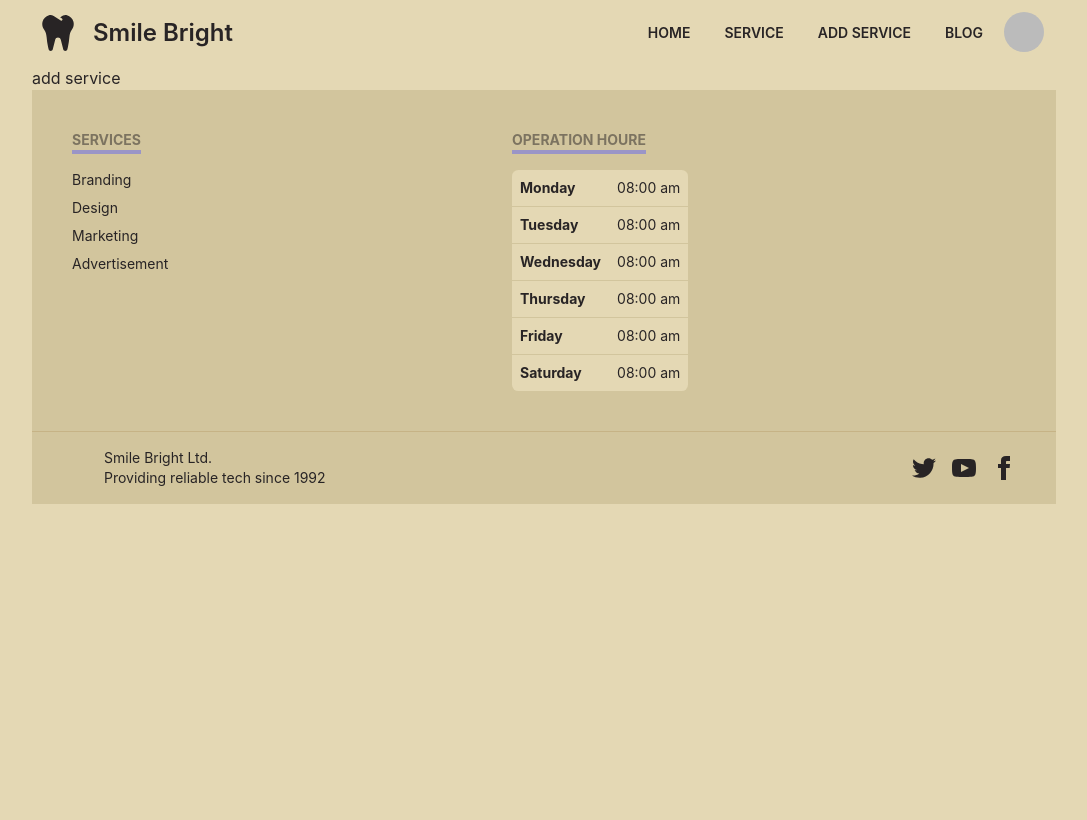
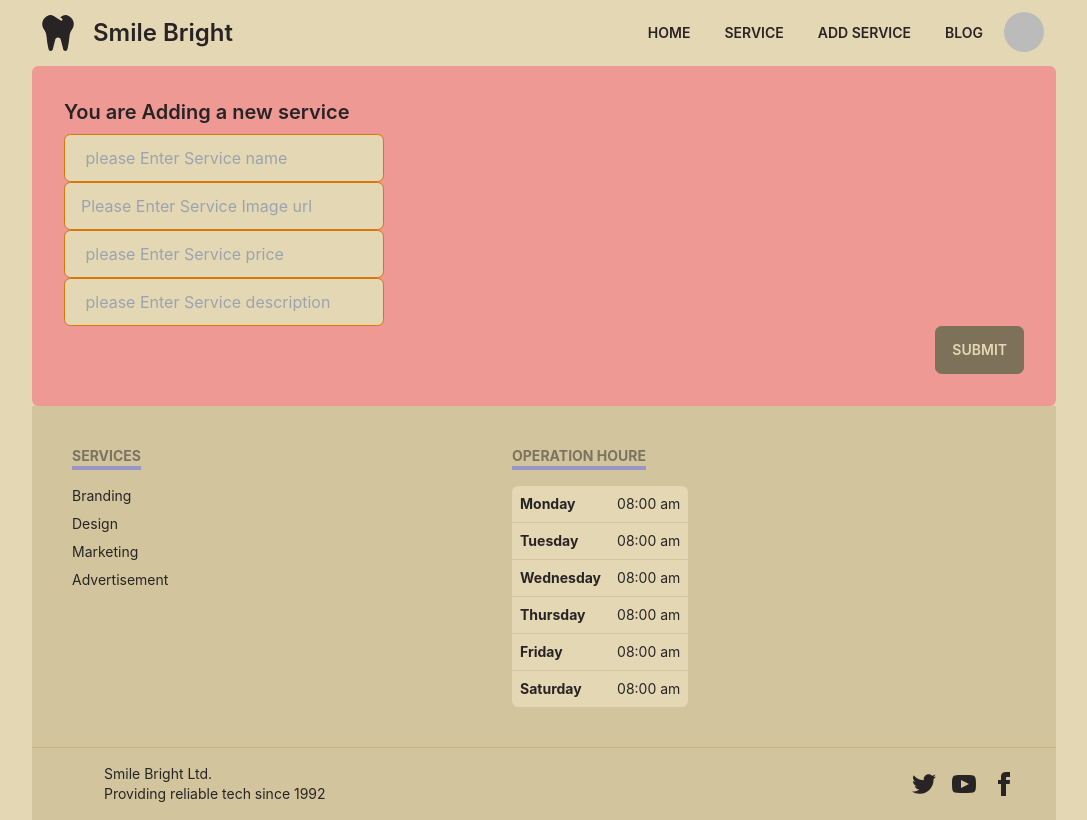
Before and after one commit to Ahmad-Shibbir/smile-bright-client, a React (Create React App) app: page /add-service in a window 1280 px wide. Shown: the whole page, without its empty margins (96-1183 px from the left). Built offline with nearby package versions, Linux system fonts and the light colour scheme; no server answers; sample sign-in values are in the browser's storage.

Commit message:
Add-service page added

```diff
--- a/src/Pages/AddService/AddService.js
+++ b/src/Pages/AddService/AddService.js
@@ -1,9 +1,67 @@
-import React from 'react';
+import React, { useContext } from 'react';
+import { AuthContext } from '../../Contex/AuthProvider/AuthProvider';
 
 const AddService = () => {
+    const { user } = useContext(AuthContext);
+
+    const handleAddService = (e) => {
+        e.preventDefault();
+        const form = e.target;
+        const name = form.name.value;
+        const url = form.url.value;
+        const description = form.description.value;
+        const price = form.price.value;
+
+        console.log(name,url,price,description);
+
+        const service = {
+            service:name,
+            img: url,
+            description,
+            price
+
+
+        }
+
+        fetch('http://localhost:5000/add-service', {
+            method: 'POST',
+            headers: {
+                'content-type': 'application/json'
+            },
+            body: JSON.stringify(service)
+        })
+            .then(res => res.json())
+            .then(data => console.log(data))
+            .catch(er => console.log(er))
+
+    }
+
     return (
         <div>
-            <h2>add service</h2>
+            <div className="card  bg-primary text-primary-content">
+                <div className="card-body">
+                    <h2 className='card-title'>You are Adding a new service</h2>
+                    <form onSubmit={handleAddService}>
+                        <input name='name' type="text" placeholder=" please Enter Service name" className="input input-bordered input-warning w-full max-w-xs" />
+                        <br />
+                        <input name='url' type="url" placeholder="Please Enter Service Image url" className="input input-bordered input-warning w-full max-w-xs" />
+                        <br />
+                        <input name='price' type="text" placeholder=" please Enter Service price" className="input input-bordered input-warning w-full max-w-xs" />
+                        <br />
+                        <input name='description' type="text" placeholder=" please Enter Service description" className="input input-bordered input-warning w-full max-w-xs" />
+                        <br />
+
+                        <div className="card-actions justify-end">
+                            <button className="btn">submit</button>
+                        </div>
+                    </form>
+
+
+                </div>
+            </div>
+
+
+
         </div>
     );
 };
--- a/src/Pages/Login/PrivateRoute/PrivateRoute.js
+++ b/src/Pages/Login/PrivateRoute/PrivateRoute.js
@@ -1,6 +1,6 @@
 import React from 'react';
 import { useContext } from 'react';
-import { Spinner } from 'react-bootstrap';
+
 import { Navigate, useLocation } from 'react-router-dom';
 import { AuthContext } from '../../../Contex/AuthProvider/AuthProvider';
 
@@ -9,7 +9,7 @@ const PrivateRoute = ({children}) => {
     const location = useLocation();
 
    if(loading){
-    return <Spinner animation="border" variant="primary" />
+    return <progress className="progress w-56"></progress>
    }
 
     if(!user){
--- a/src/Pages/Review/AddReview.js
+++ b/src/Pages/Review/AddReview.js
@@ -1,8 +1,10 @@
-import React from 'react';
+import React, { useContext } from 'react';
 import { useLoaderData } from 'react-router-dom';
+import { AuthContext } from '../../Contex/AuthProvider/AuthProvider';
 
 const Review = () => {
     const {_id, service} = useLoaderData();
+    const { user } = useContext(AuthContext);
     const handleReview =(e)=>{
         e.preventDefault();
         const form = e.target;
@@ -26,7 +28,7 @@ const Review = () => {
             body:JSON.stringify(review)
         })
         .then(res => res.json())
-        .then(data => console.log(data))
+        .then(data => console.log(data) )
         .catch(er => console.log(er))
 
     }
--- a/src/Pages/Shared/Header.js
+++ b/src/Pages/Shared/Header.js
@@ -33,7 +33,7 @@ const Header = () => {
                 <div>
                     <Link to='/'><button className="btn btn-ghost">Home</button></Link>
                     <Link to='services'><button className="btn btn-ghost">Service</button></Link>
-                    <Link to='services'><button className="btn btn-ghost">Add Service</button></Link>
+                    <Link to='/add-service'><button className="btn btn-ghost">Add Service</button></Link>
                     <Link to='blog'><button className="btn btn-ghost">Blog</button></Link>
 
                 </div>
--- a/src/Router/Routes/Routes.js
+++ b/src/Router/Routes/Routes.js
@@ -3,6 +3,7 @@ import Main from "../../Layout/Main";
 import AddService from "../../Pages/AddService/AddService";
 import Home from "../../Pages/Home/Home";
 import Login from "../../Pages/Login/Login";
+import PrivateRoute from "../../Pages/Login/PrivateRoute/PrivateRoute";
 import Register from "../../Pages/Login/Register";
 import AddReview from "../../Pages/Review/AddReview";
 import AllReview from "../../Pages/Review/AllReview";
@@ -39,7 +40,7 @@ import Services from "../../Pages/Services/Services";
         },
         {
           path:'/add-service',
-          element:<AddService></AddService>
+          element:<PrivateRoute><AddService></AddService></PrivateRoute>
           // loader: ({params})=> fetch(`http://localhost:5000/all-review/${params.id}`)
         },
 
```
